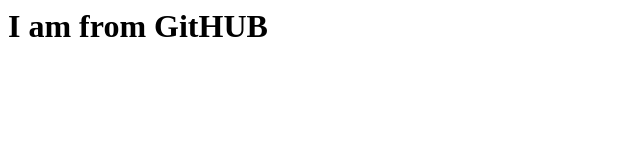
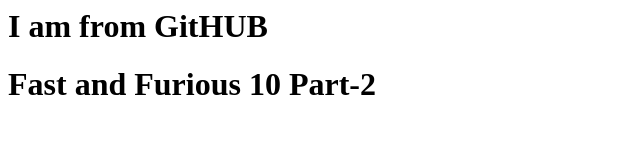
Before and after one commit to avinashganta123/cPanel_Git_Practice, a plain HTML site: page index.html in a window 1280 px wide. Shown: the whole page, without its empty margins (0-640 px from the left). Drawn offline with Linux system fonts and the light colour scheme.

Commit message:
Update index.html

```diff
--- a/index.html
+++ b/index.html
@@ -1 +1,2 @@
 <h1> I am from GitHUB </h1>
+<h1> Fast and Furious 10 Part-2 </h1>
```
